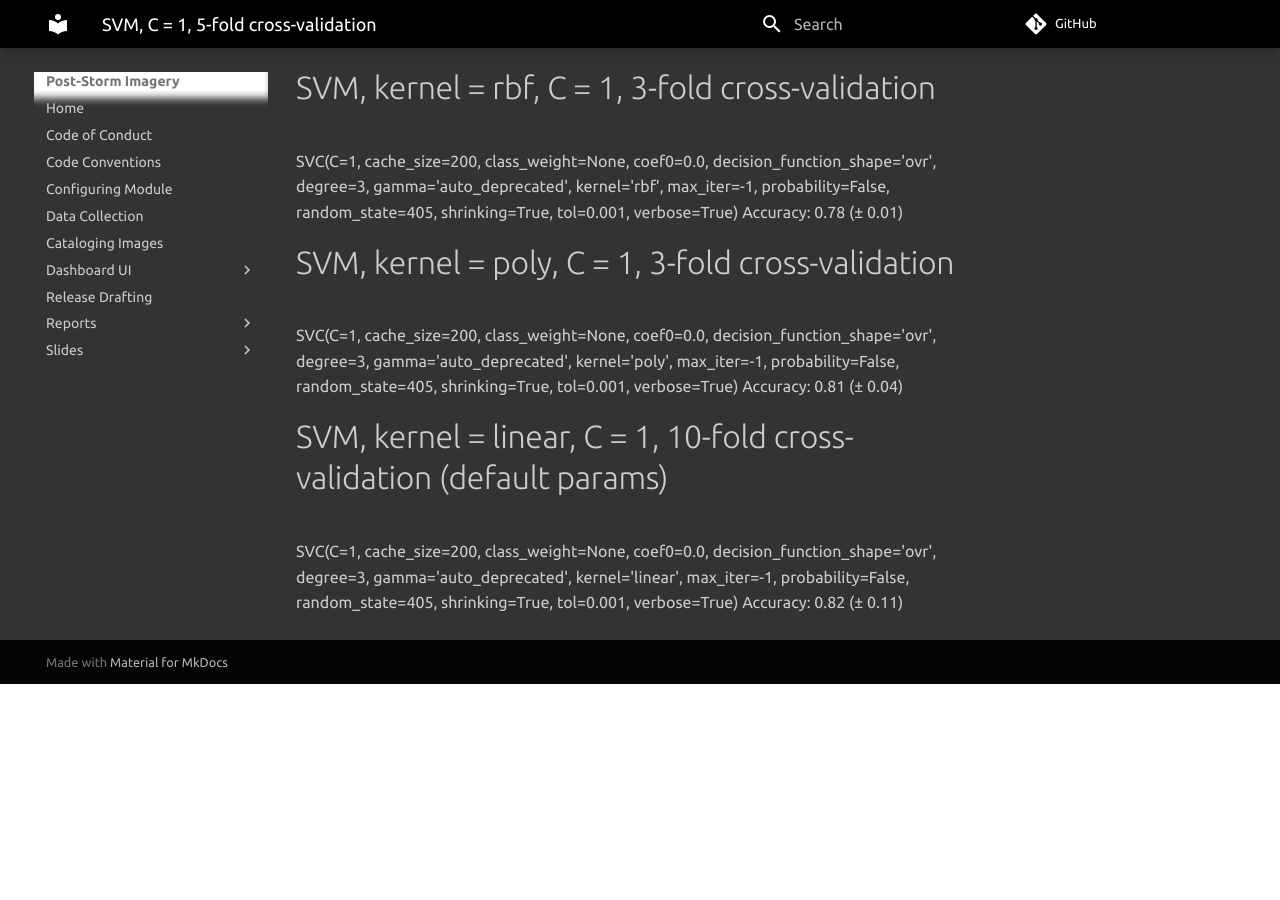
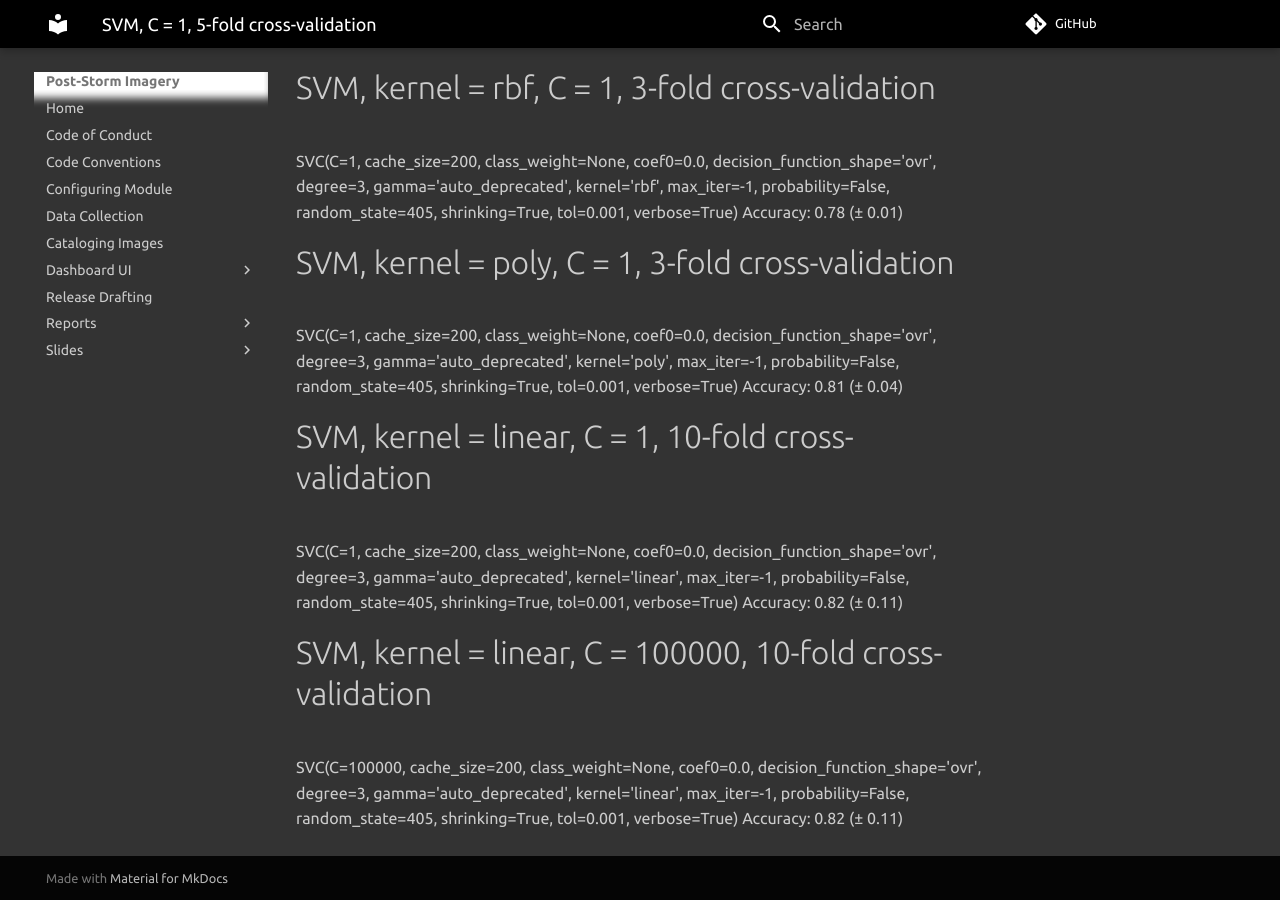
Before and after one commit to UNCG-CSE/Poststorm_Imagery, an MkDocs documentation site: the page built from docs/slides/figs/wash_over/svm_models.md, in a window 1280 px wide and 900 px high, scrolled down 554 px. Built offline with MkDocs 1.6.1 and Material for MkDocs 9.7.7, drawn with Linux system fonts in a browser that asks for light colours; comment, search, counter and statistics services are not loaded; before the commit the page ends 1238 px from its top, so only the background shows below that.

Commit message:
Try some other params

```diff
--- a/docs/slides/figs/wash_over/svm_models.md
+++ b/docs/slides/figs/wash_over/svm_models.md
@@ -44,10 +44,19 @@ SVC(C=1, cache_size=200, class_weight=None, coef0=0.0,
 Accuracy: 0.81 (+/- 0.04)
 
 
-# SVM, kernel = linear, C = 1, 10-fold cross-validation (default params)
+# SVM, kernel = linear, C = 1, 10-fold cross-validation
 
 SVC(C=1, cache_size=200, class_weight=None, coef0=0.0,
     decision_function_shape='ovr', degree=3, gamma='auto_deprecated',
     kernel='linear', max_iter=-1, probability=False, random_state=405,
     shrinking=True, tol=0.001, verbose=True)
 Accuracy: 0.82 (+/- 0.11)
+
+
+# SVM, kernel = linear, C = 100000, 10-fold cross-validation
+
+SVC(C=100000, cache_size=200, class_weight=None, coef0=0.0,
+    decision_function_shape='ovr', degree=3, gamma='auto_deprecated',
+    kernel='linear', max_iter=-1, probability=False, random_state=405,
+    shrinking=True, tol=0.001, verbose=True)
+Accuracy: 0.82 (+/- 0.11)
```
